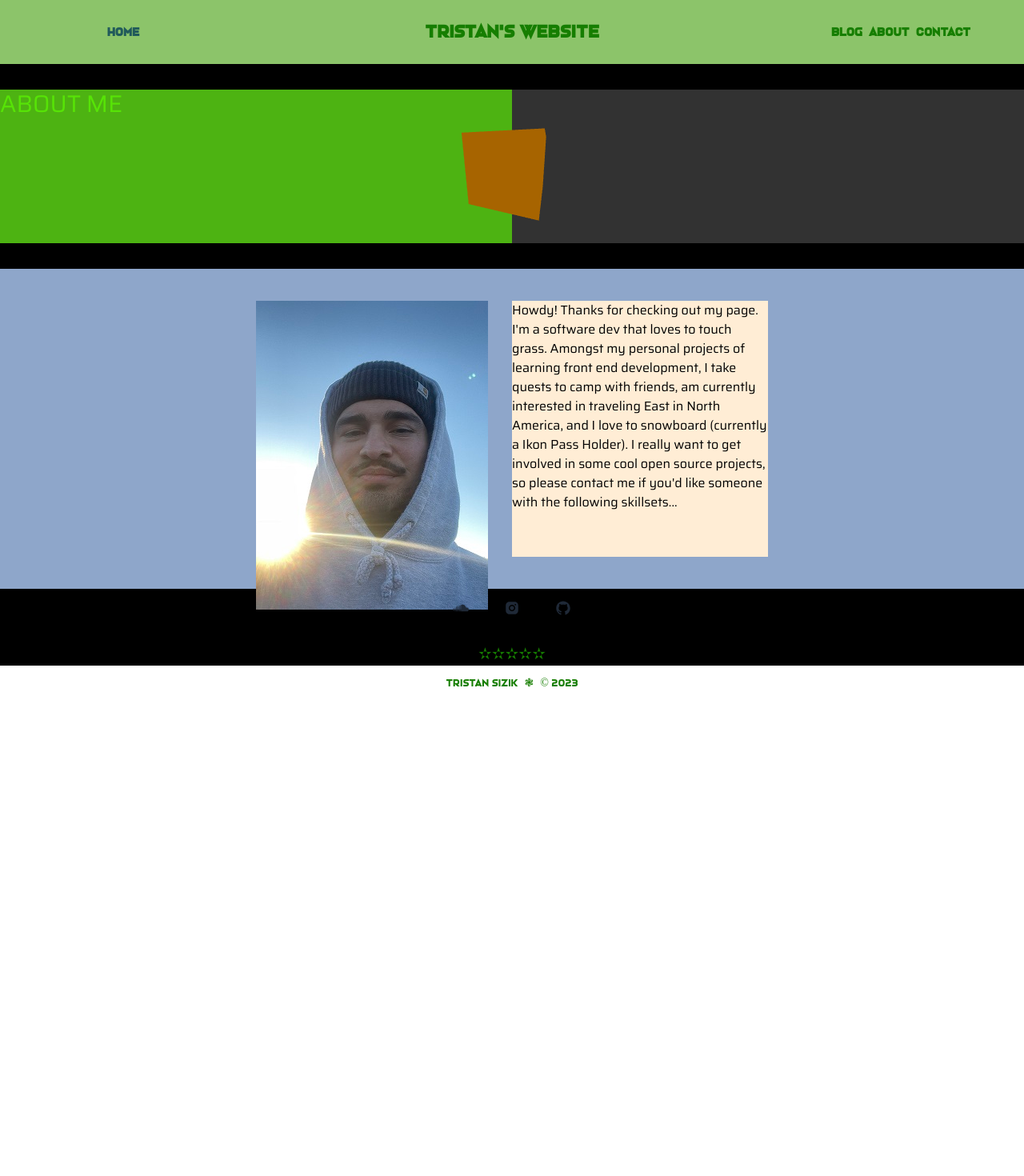
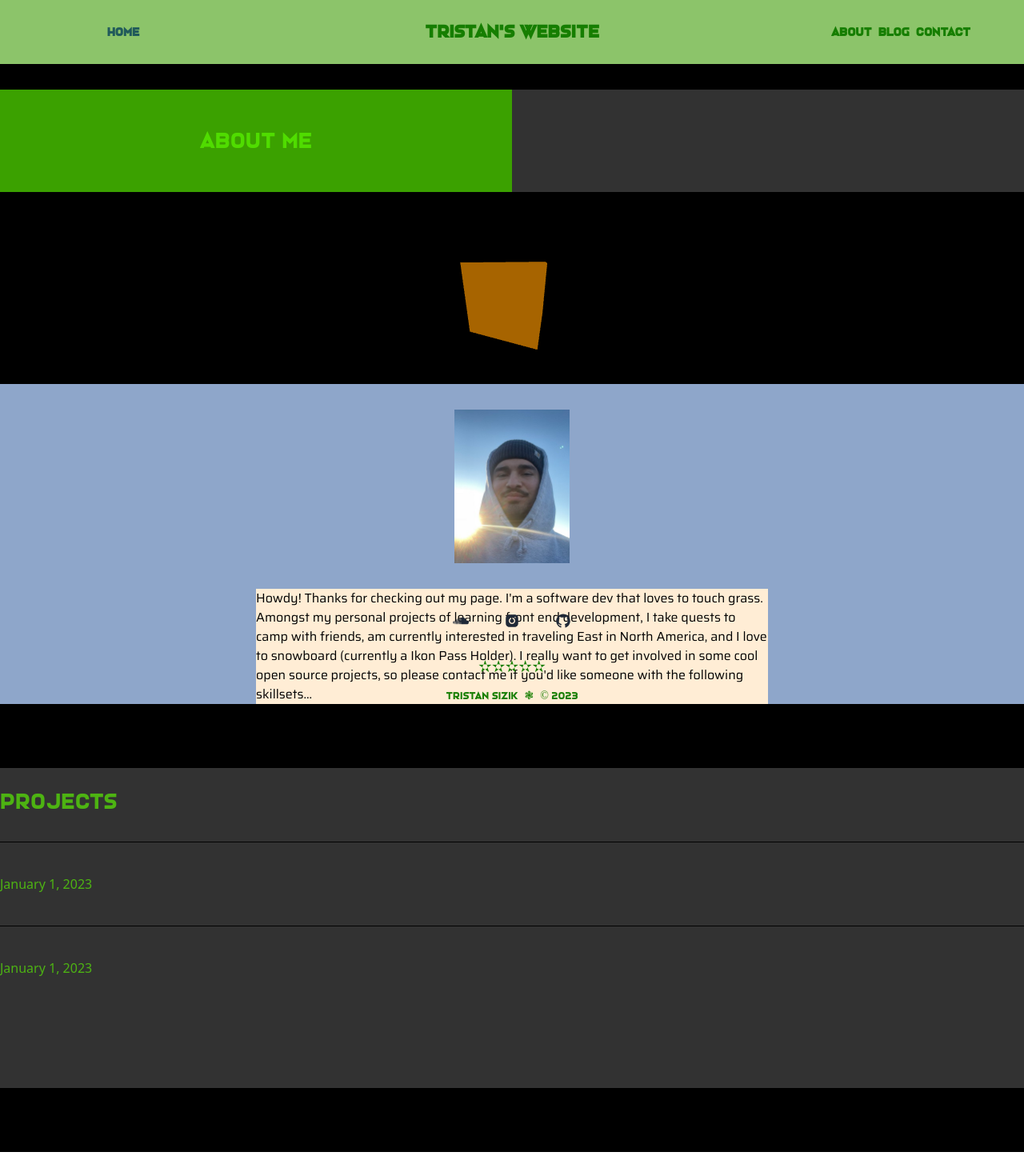
Before and after one commit to tristansizik/ForfunsiesWebDev, a Next.js app: page /about in a window 1280 px wide. Shown: the top 1470 px of the page at 80% size. Before the commit the page ends 968 px from the top, so only its background shows below. Built offline with nearby package versions, Linux system fonts and the light colour scheme.

Commit message:
updating about me page

```diff
--- a/src/components/NavBarHome.js
+++ b/src/components/NavBarHome.js
@@ -13,7 +13,7 @@ const NavBarHome = (bgColor) => {
           <div className='col-span-2 font-Hardigan font-bold text-green-blueish-dark'>
           </div>
           <div className="col-span-1 font-Hardigan font-bold text-green-blueish-dark">
-           <ul className="md:flex items-center justify-center md:static absolute h-full w-full
+           <ul className="md:flex items-center justify-center md:static absolute h-full w-auto
            md:w-auto gap-2 flex-col md:flex-row transition-all opacity-0 md:opacity-100 top-[-200px] ease-in bg-faint-grey
            duration-400"
                  id="menu">
--- a/src/components/NavBarTitle.js
+++ b/src/components/NavBarTitle.js
@@ -13,15 +13,15 @@ const NavBarTitle = (bgColor) => {
           <div className='col-span-2 flex font-Hardigan font-bold text-2xl text-green-blueish-dark w-full h-full justify-center items-center'>Tristan&apos;s Website
           </div>
           <div className="col-span-1 font-Hardigan font-bold text-green-blueish-dark">
-           <ul className="md:flex items-center justify-center md:static absolute h-full w-full
+           <ul className="md:flex items-center justify-center md:static absolute h-full w-auto
            md:w-auto gap-2 flex-col md:flex-row transition-all opacity-0 md:opacity-100 top-[-200px] ease-in bg-faint-grey
            duration-400"
                  id="menu">
               <li className='md:my-0'>
-                <Link className="hover:text-green-dark" href="/threejspage">Blog</Link>
+                <Link className="hover:text-green-dark" href="/about">About</Link>
               </li>
               <li className='md:my-0'>
-                <Link className="hover:text-green-dark" href="/about">About</Link>
+                <Link className="hover:text-green-dark" href="/threejspage">Blog</Link>
               </li>
               <li className='md:my-0'>
                 <Link className="hover:text-green-dark" href="/contact">Contact</Link>
--- a/src/components/skeleton/AboutMe.tsx
+++ b/src/components/skeleton/AboutMe.tsx
@@ -8,21 +8,24 @@ export default function BodyInfo() {
     return(
       <main className= "min-h-screen flex flex-col items-center bg-black animate-fade-in-p7">
         <NavBarTitle/>
-        <div className="relative h-50 w-full inset-y-0 my-8 bg-rusty-black">
-          <div className = "absolute w-1/2 inset-y-0 left-0 place-content-start bg-neon-green">
-            <p className="font-Saira text-3xl md:tracking-normal text-neon-green">ABOUT ME</p>
+        <div className="grid grid-cols-2 relative h-32 w-full inset-y-0 my-8">
+          <div className = "col-span-1 flex inset-y-0 left-0 place-content-start bg-neon-green">
+            <p className="flex w-full font-Hardigan text-3xl md:tracking-normal text-neon-green items-center justify-center">ABOUT ME</p>
           </div>
-          <div className = "w-full place-content-center ">
-            <ThreeJS/>
+          <div className = "col-span-1 h-full flex bg-rusty-black">
 
           </div>
+
+        </div>
+        <div className = "flex w-full h-32 place-content-center ">
+            <ThreeJS/>
         </div>
 
-        <div className="relative top-0 h-50% w-full flex flex-row place-content-center place-items-center bg-blue-pastel">
-          <div className="relative h-80 w-80">
-            <img src='./images/MySelfie.jpg' alt="Me :)" />
+        <div className="grid grid-rows-1 flex my-20 h-50% w-full flex flex-row place-content-center place-items-center bg-blue-pastel">
+          <div className="flex row-span-1 w-full justify-center items-center">
+            <img src='./images/MySelfie.jpg' alt="Me :)" className="h-48 md:h-25%"/>
           </div>
-          <div className="font-Saira static h-80 w-80 bg-orange-100">
+          <div className="flex row-span-1 w-full font-Saira text-s static bg-orange-100 w-full md:w-50%">
             <p>
             Howdy! Thanks for checking out my page. I&apos;m a software dev that loves to touch grass. Amongst my personal projects of learning front end development,
             I take quests to camp with friends, am currently interested in traveling East in North America, and I love to snowboard (currently a Ikon Pass Holder).
@@ -31,7 +34,43 @@ export default function BodyInfo() {
           </div>
         </div>
 
-        <div className="justify-center items-center sticky bottom-5% h-24 w-full rounded-12px">
+        <div className='divide-y h-50% w-full bg-rusty-black'>
+          <div className=''>
+              <h1 className='space-y-2 pb-8 pt-6 font-Hardigan text-3xl text-neon-green'>Projects</h1>
+          </div>
+          <div className=''>
+              <ul className='divide-y'>
+                <li className='py-10'>
+                  <article>
+                    <div className='space-y-3'>
+                      <dl>
+                        <dd className="text-base font-medium leading-6 text-neon-green">
+                          <time dateTime="2023-12-23T00:00:00.000Z">
+                            January 1, 2023
+                          </time>
+                        </dd>
+                      </dl>
+                    </div>
+                  </article>
+                </li>
+                <li className='py-10'>
+                  <article>
+                  <div className='space-y-3'>
+                      <dl>
+                        <dd className="text-base font-medium leading-6 text-neon-green">
+                          <time dateTime="2023-12-23T00:00:00.000Z">
+                            January 1, 2023
+                          </time>
+                        </dd>
+                      </dl>
+                    </div>
+                  </article>
+                </li>
+              </ul>
+          </div>
+        </div>
+
+        <div className="justify-center items-center sticky bottom-5% h-20 w-full rounded-12px">
           <FootBar/>
         </div>
       </main>
```
